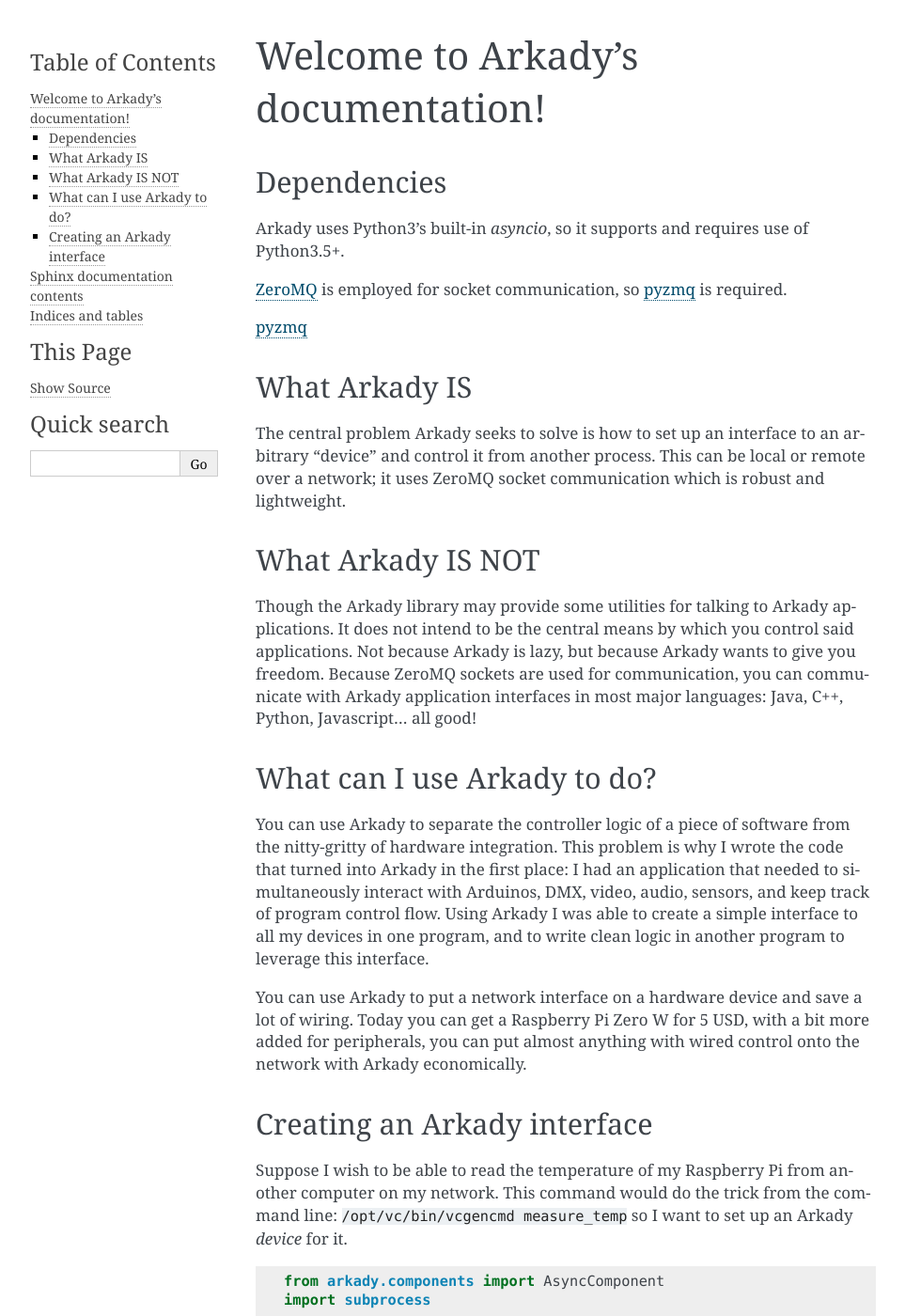
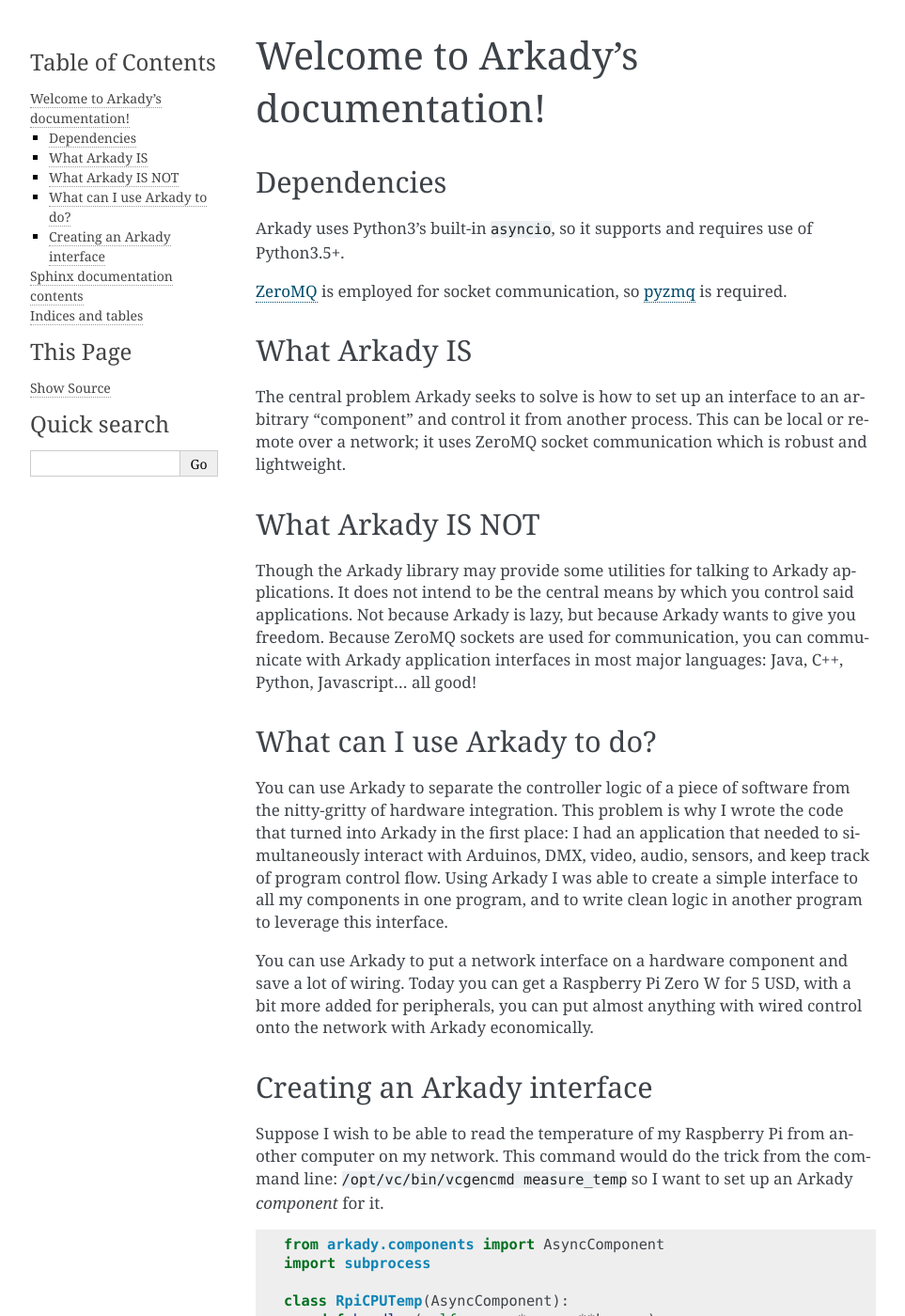
Before and after one commit to SavinaRoja/arkady, a Sphinx documentation site: the page built from docs/index.rst, in a window 1280 px wide and 1400 px high. Shown: the whole window at 94% size, without its empty margins (148-1111 px from the left). Built offline with Sphinx 7.4.7, drawn with Linux system fonts in a browser that asks for light colours; pages that are not in the unit, such as notebooks, are missing from menus; some of the changed text lies outside the part shown.

Commit message:
fixing indentation and wording

```diff
--- a/docs/index.rst
+++ b/docs/index.rst
@@ -9,21 +9,19 @@
 Dependencies
 ------------
 
-Arkady uses Python3's built-in `asyncio`, so it supports and
+Arkady uses Python3's built-in ``asyncio``, so it supports and
 requires use of Python3.5+.
 
 ZeroMQ_ is employed for socket communication, so pyzmq_ is required.
 
 .. _ZeroMQ: http://zeromq.org/
 
-pyzmq_
-
 .. _pyzmq: https://pyzmq.readthedocs.io/en/latest/
 
 What Arkady IS
 --------------
 The central problem Arkady seeks to solve is how to set up an interface to
-an arbitrary "device" and control it from another process. This can be local or
+an arbitrary "component" and control it from another process. This can be local or
 remote over a network; it uses ZeroMQ socket communication which is robust
 and lightweight.
 
@@ -43,10 +41,10 @@
 that turned into Arkady in the first place: I had an application that needed to
 simultaneously interact with Arduinos, DMX, video, audio, sensors, and keep
 track of program control flow. Using Arkady I was able to create a simple
-interface to all my devices in one program, and to write clean logic
+interface to all my components in one program, and to write clean logic
 in another program to leverage this interface.
 
-You can use Arkady to put a network interface on a hardware device and save a
+You can use Arkady to put a network interface on a hardware component and save a
 lot of wiring. Today you can get a Raspberry Pi Zero W for 5 USD, with a bit
 more added for peripherals, you can put almost anything with wired control
 onto the network with Arkady economically.
@@ -56,7 +54,7 @@
 Suppose I wish to be able to read the temperature of my Raspberry Pi from
 another computer on my network. This command would do the trick from the
 command line: ``/opt/vc/bin/vcgencmd measure_temp`` so I want to set up an
-Arkady *device* for it.
+Arkady *component* for it.
 
 .. code-block:: python
 
@@ -78,7 +76,7 @@
                return 'Unrecognized msg. Must be "get"'
 ::
 
-Now I need to create an Arkady application to make use of this custom "device".
+Now I need to create an Arkady application to make use of this custom "component".
 
 .. code-block:: python
 
@@ -87,8 +85,8 @@
    class RpiCPUTempApp(Application):
        def config(self):
            """This is called as the last step in setup for the Application"""
-           # Creates the device and gives it the name 'temp'
-           self.add_device(RpiCPUTemp, 'temp')
+           # Creates the component and gives it the name 'temp'
+           self.add_component(RpiCPUTemp, 'temp')
            # Creates a router type listener and listens on port 5555
            self.add_router(bind_to='tcp://*:5555')
 
@@ -97,8 +95,8 @@
 ::
 
 So now this application will wait for messages. Any message beginning with the
-word `temp` will be referred to the `RPiCPUTemp` device. The message after the
-name `temp` will be give to the device method `handler` as the `msg`
+word `temp` will be referred to the `RPiCPUTemp` component. The message after the
+name `temp` will be give to the component method `handler` as the `msg`
 argument. `RPiCPUTemp.handler` only recognizes the message `"get"` and will
 report an error if it gets something else. Otherwise it runs the command and
 returns the temperature string.
@@ -119,7 +117,7 @@
    socket.connect(RPI_URI)
 
    while True:
-       # Send 'temp get'. First word is device name, remainder is message
+       # Send 'temp get'. First word is component name, remainder is message
        socket.send_string('temp get')
        # Requests (must) receive replies. Print our reply
        print(socket.recv_string())
```
Also changed, not shown: docs/installing.rst (+8 -8 lines).
